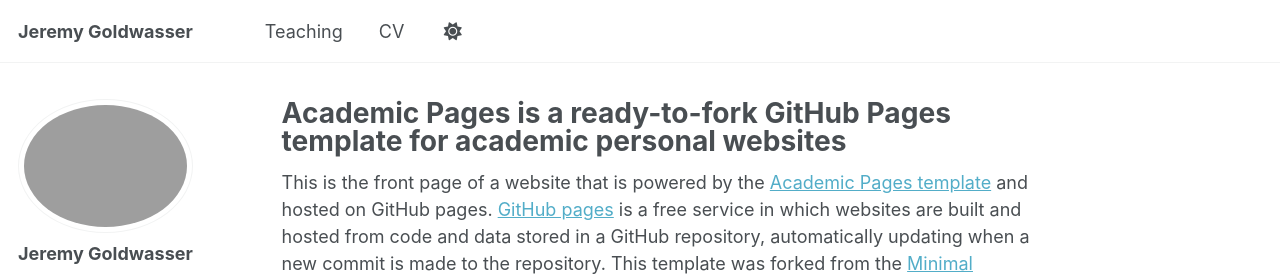
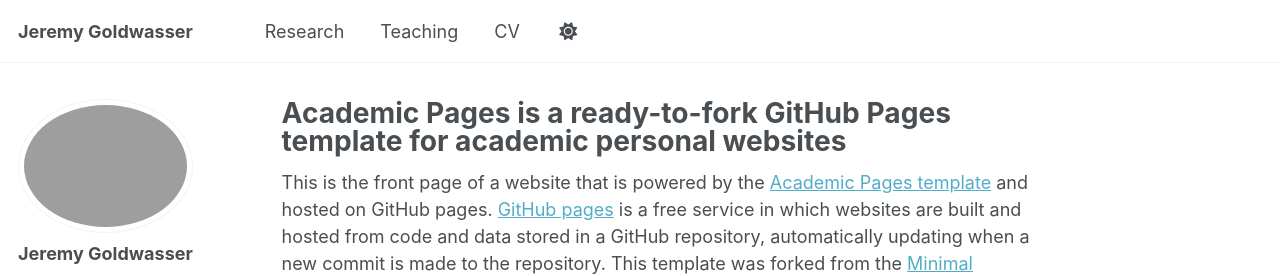
Before and after one commit to jeremy-goldwasser/jeremy-goldwasser.github.io, a Jekyll site: the page built from _pages/about.md, in a window 1280 px wide. Shown: the top 276 px of the page. Built offline with Jekyll 4.4.1, drawn with Linux system fonts in a browser that asks for light colours; some web fonts are replaced.

Commit message:
Update navigation.yml

```diff
--- a/_data/navigation.yml
+++ b/_data/navigation.yml
@@ -8,8 +8,9 @@
 #      Markdown formatted page while the second is generated using JSON.
 
 main:
-  # - title: "Publications"
+  - title: "Research"
   #   url: /publications/
+    url: https://scholar.google.com/citations?user=R9DUEKcAAAAJ&hl=en
 
   # - title: "Talks"
   #   url: /talks/
```
